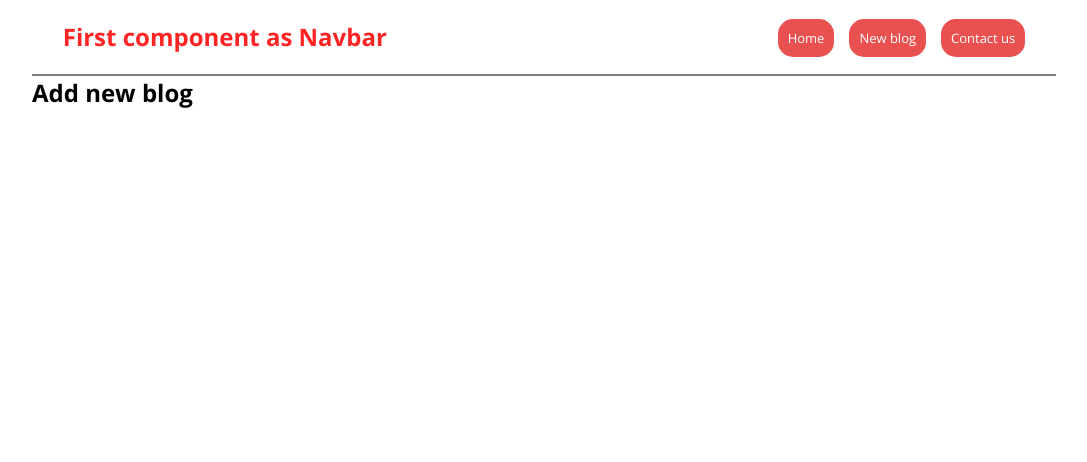
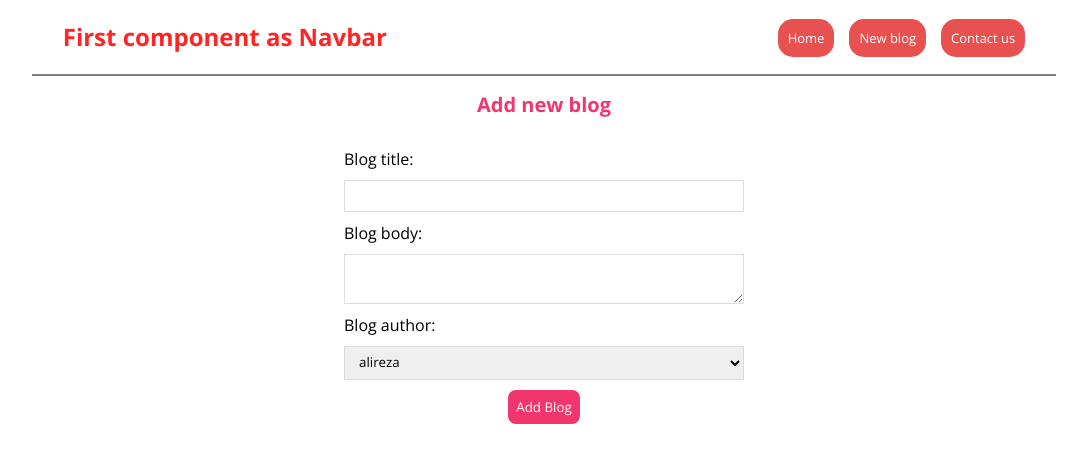
Before and after one commit to Alir3zaKazemi/simple-react-blog, a React (Vite) app: page /create in a window 1280 px wide. Shown: the top 462 px of the page, without its empty margins (96-1183 px from the left). Built offline with nearby package versions, Linux system fonts and the light colour scheme.

Commit message:
add new-blog ui

```diff
--- a/src/Create.jsx
+++ b/src/Create.jsx
@@ -1,9 +1,21 @@
 const Create = () => {
-  return (
-    <div className="Create">
-      <h2>Add new blog</h2>
-    </div>
-   );
-}
+	return (
+		<div className="create">
+			<h2>Add new blog</h2>
+			<form>
+				<label>Blog title: </label>
+				<input type="text" required />
+				<label>Blog body: </label>
+				<textarea required></textarea>
+				<label>Blog author: </label>
+				<select>
+					<option value="alireza">alireza</option>
+					<option value="abol">abol</option>
+				</select>
+				<button>Add Blog</button>
+			</form>
+		</div>
+	);
+};
 
 export default Create;
--- a/src/index.css
+++ b/src/index.css
@@ -124,3 +124,39 @@
   border: 8px;
   cursor: pointer;
 }
+
+.create {
+  max-width: 400px;
+  margin: 0 auto;
+  text-align: center;
+}
+
+.create label{
+  text-align: left;
+  display: block;
+}
+
+.create h2 {
+  font-size: 20px;
+  color: #F1356d;
+  margin-bottom: 30px;
+  margin-top: 15px;
+}
+
+.create input, .create textarea, .create select {
+  width: 100%;
+  padding: 6px 10px;
+  margin: 10px 0;
+  border: 1px solid #ddd;
+  box-sizing: border-box;
+  display: block;
+}
+
+.create button {
+  background: #F1356d;
+  color: #fff;
+  border: 0;
+  padding: 8px;
+  border-radius: 8px;
+  cursor: pointer;
+}
```
